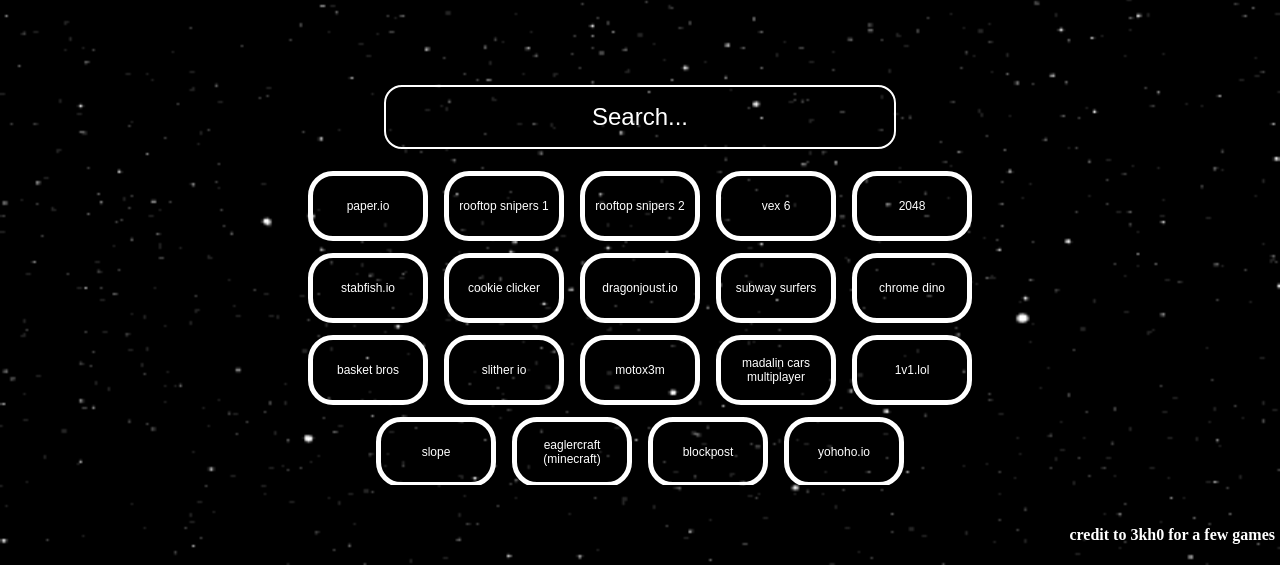
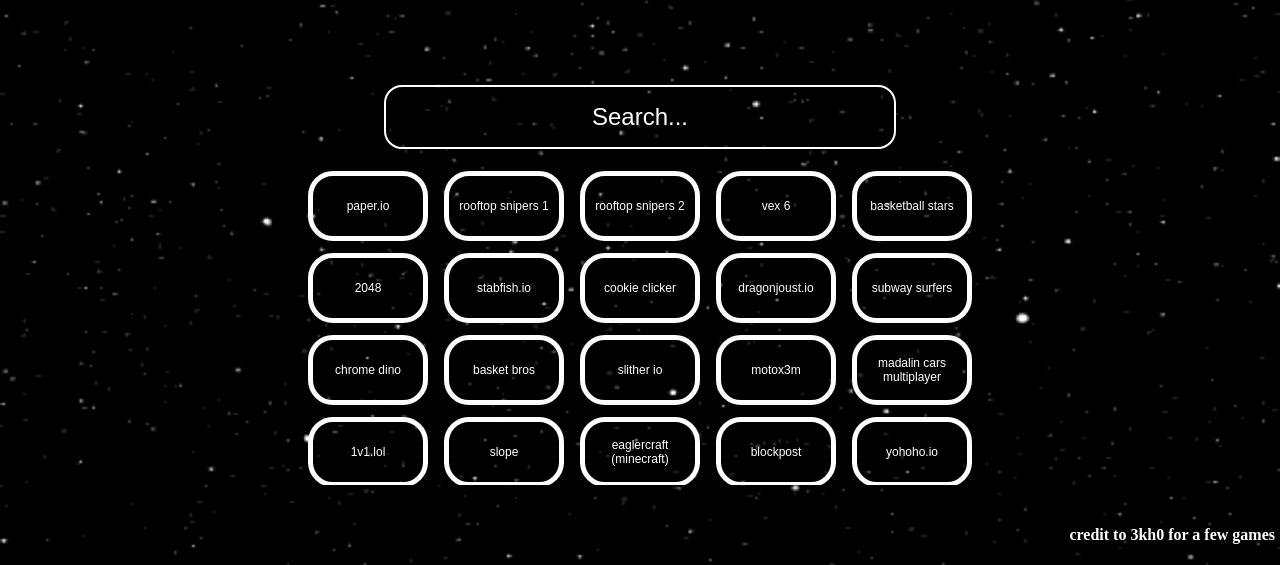
Before and after one commit to dragon731012/DM-Unbl0cker-Experimental, a website: page static/games/index.html in a window 1280 px wide. Shown: the part 235-800 px from the top of the page. Drawn offline with Linux system fonts and the light colour scheme.

Commit message:
Update index.html

```diff
--- a/static/games/index.html
+++ b/static/games/index.html
@@ -10,6 +10,7 @@
   <button class="games" onclick="rooftopsnipers();">rooftop snipers 1</button>
   <button class="games" onclick="rooftopsnipers2();">rooftop snipers 2</button>
   <button class="games" onclick="vex6();">vex 6</button>
+  <button class="games" onclick="bbs();">basketball stars</button>
   <button class="games" onclick="twentyfortyeight();">2048</button>
   <button class="games" onclick="stabfish();">stabfish.io</button>
   <button class="games" onclick="cookieclicker();">cookie clicker</button>
@@ -201,6 +202,9 @@
   function lol(){
     window.location.href=window.location.origin+"/games/gfiles/1v1lol.html";
   }
+  function bbs(){
+    window.location.href=window.location.origin+"/games/gfiles/b@sketb@llst@rs.html";
+  }
   function slope(){
     window.location.href=window.location.origin+"/games/gfiles/slope.html";
   }
```
